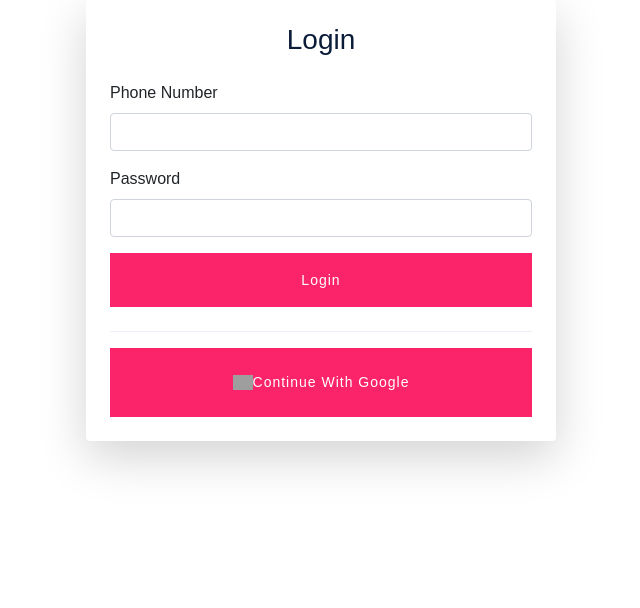
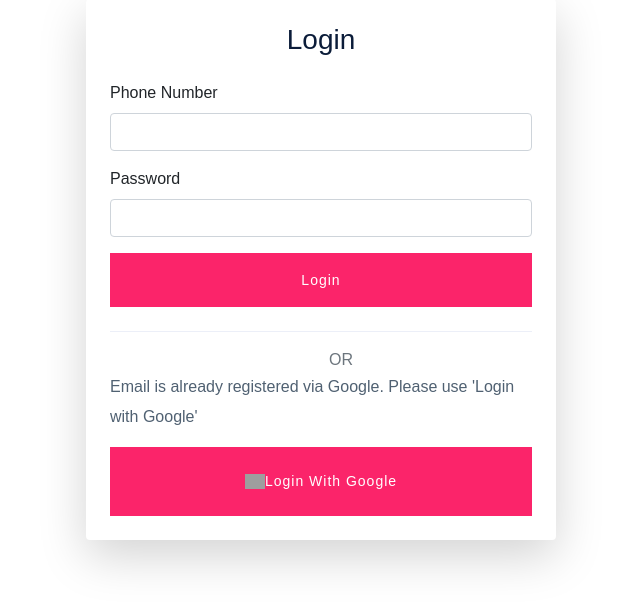
Before and after one commit to abhinandh333/skill-pi-earn, a Django app: page /login/ in a window 1280 px wide. Shown: the part 134-742 px from the top of the page, without its empty margins (319-959 px from the left). Run offline with Django 5.2, Linux system fonts and the light colour scheme; data comes from the database, SQL or seed files in the repository; some libraries are stand-ins or nearby versions; some web fonts are replaced; grey boxes are pictures that could not be loaded.

Commit message:
Fixed login template and added email verification

```diff
--- a/website/templates/home.html
+++ b/website/templates/home.html
@@ -381,6 +381,7 @@
         </section> -->
         <!-- Featured_job_end -->
         <!-- How  Apply Process Start-->
+
         <div class="apply-process-area apply-bg pt-150 pb-150" data-background="{% static 'website/img/gallery/how-applybg.png' %}">
             <div class="container">
                 <!-- Section Tittle -->
--- a/website/templates/login.html
+++ b/website/templates/login.html
@@ -82,12 +82,15 @@
 
                     <div class="text-center my-3 position-relative">
                         <hr class="mt-4 mb-3">
-                        <span class="position-absolute top-50 start-50 translate-middle bg-white px-2 text-muted">or</span>
+                        <span class="position-absolute top-50 start-50 translate-middle bg-white px-2 text-muted">OR</span>
                     </div>
+                    <br>
+                        <p> Email is already registered via Google. Please use 'Login with Google'</p>
+
 
                     <a href="{% provider_login_url 'google' method='oauth2' %}" class="btn btn-outline-dark w-100 d-flex align-items-center justify-content-center">
                         <img src="https://developers.google.com/identity/images/g-logo.png" width="20" class="me-2">
-                        Continue with Google
+                         Login  with Google
                     </a>
                 </div>
             </div>
```
